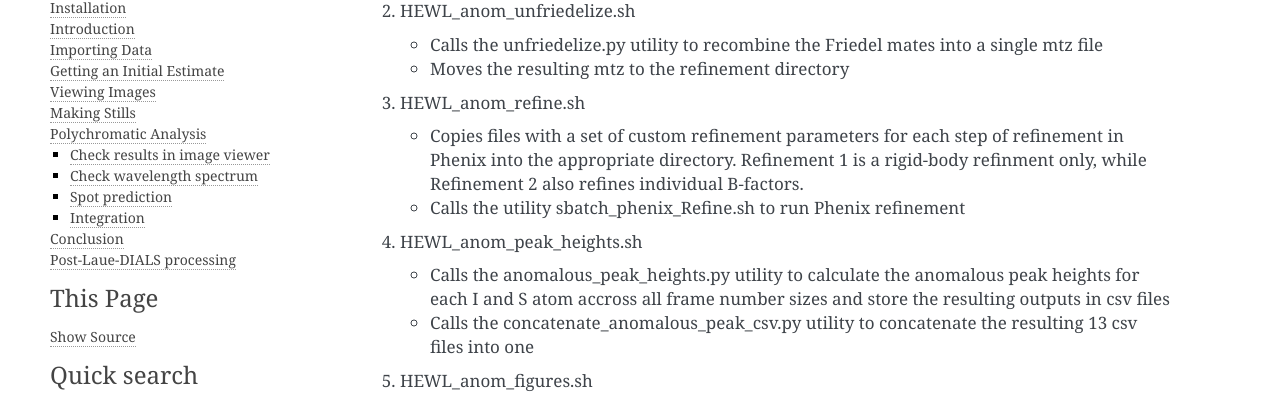
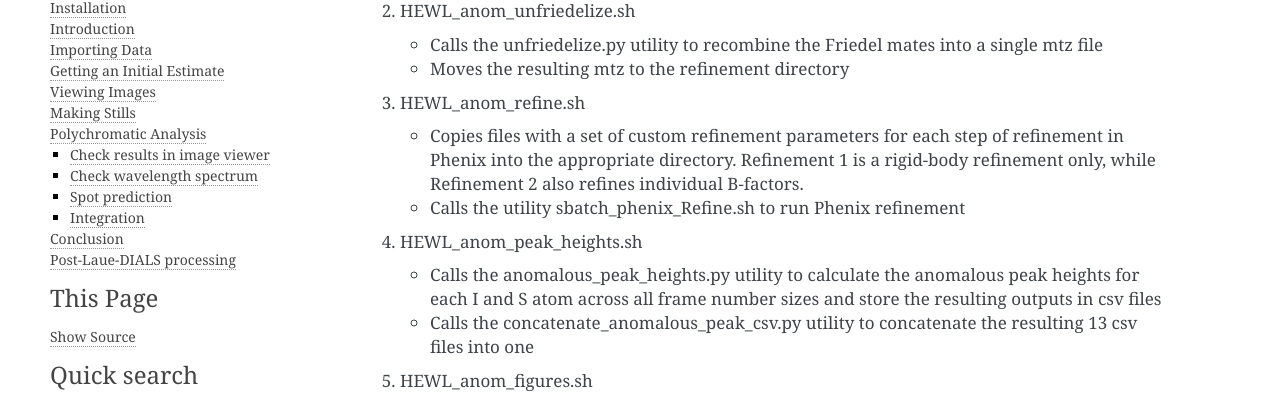
Before and after one commit to rs-station/laue-dials, a Sphinx documentation site: the page built from docs/tutorials/hewl/HEWL_anom_laue_dials_processing_final_rst.rst, in a window 1280 px wide and 900 px high, scrolled down 8048 px. Shown: the part 323-722 px from the top of the window. Built offline with Sphinx 7.4.7, drawn with Linux system fonts in a browser that asks for light colours; some of the changed text lies outside the part shown.

Commit message:
More typo fixes

```diff
--- a/CONTRIBUTING.rst
+++ b/CONTRIBUTING.rst
@@ -74,7 +74,7 @@
 Adding other pages to the docs
 ------------------------------
 
-New pages can be added to the docs by creating new files in the `docs/` directory. Files can be either ``.rst`` (reStructuredText) or ``.md`` (Markdown) formats. Additionally, ``.md`` files can contain chunks of reStructuredText wrapped inside of ``{eval-rst}`` triple braces::
+New pages can be added to the docs by creating new files in the `docs/` directory. Files can be either ``.rst`` (reStructuredText) or ``.md`` (Markdown) formats. Additionally, ``.md`` files can contain chunks of reStructuredText wrapped inside of ``{eval-rst}`` triple backticks::
 
     ## Markdown heading
     Lots of *markdown* code.
--- a/docs/tutorials/hewl/HEWL_anom_laue_dials_processing_final_rst.rst
+++ b/docs/tutorials/hewl/HEWL_anom_laue_dials_processing_final_rst.rst
@@ -373,14 +373,14 @@
 
    - Copies files with a set of custom refinement parameters for each
      step of refinement in Phenix into the appropriate directory.
-     Refinement 1 is a rigid-body refinment only, while Refinement 2
+     Refinement 1 is a rigid-body refinement only, while Refinement 2
      also refines individual B-factors.
    - Calls the utility sbatch_phenix_Refine.sh to run Phenix refinement
 
 4. HEWL_anom_peak_heights.sh
 
    - Calls the anomalous_peak_heights.py utility to calculate the
-     anomalous peak heights for each I and S atom accross all frame
+     anomalous peak heights for each I and S atom across all frame
      number sizes and store the resulting outputs in csv files
    - Calls the concatenate_anomalous_peak_csv.py utility to concatenate
      the resulting 13 csv files into one
--- a/docs/tutorials/pdz2/tutorial_combine_passes_rst.rst
+++ b/docs/tutorials/pdz2/tutorial_combine_passes_rst.rst
@@ -44,7 +44,7 @@
 
 The data is comprised of four passes of four timepoints each. Each of
 the four electric-field timepoints is taken for a given ``phi`` angle,
-then the crystal is rotated aaround the phi goniometer axis and then the
+then the crystal is rotated around the phi goniometer axis and then the
 four timepoints are taken again. This is done over four passes,
 ``c,d,e,f``. The start angle and the step can be found in the below
 table.
@@ -320,7 +320,7 @@
 passes in the below cell. The below cell takes a while to run – we don’t
 recommend to run this in the jupyter notebook. Instead, we recommend to
 run it as a standalone parallel script, attached as
-``../scripts/process.sh``. Either proccedure will create a folder named
+``../scripts/process.sh``. Either procedure will create a folder named
 ``gain_0,3`` containing subfolders of ``dials`` files for each pass. For
 example, ``../gain_0,3-from_stills/dials_files_d_100ns`` contains
 ``dials`` files for pass ``d``, timepoint ``100ns``.
```
Also changed, not shown: other parts of docs/tutorials/hewl/HEWL_anom_laue_dials_processing_final_rst.rst (+1 -1 lines).
